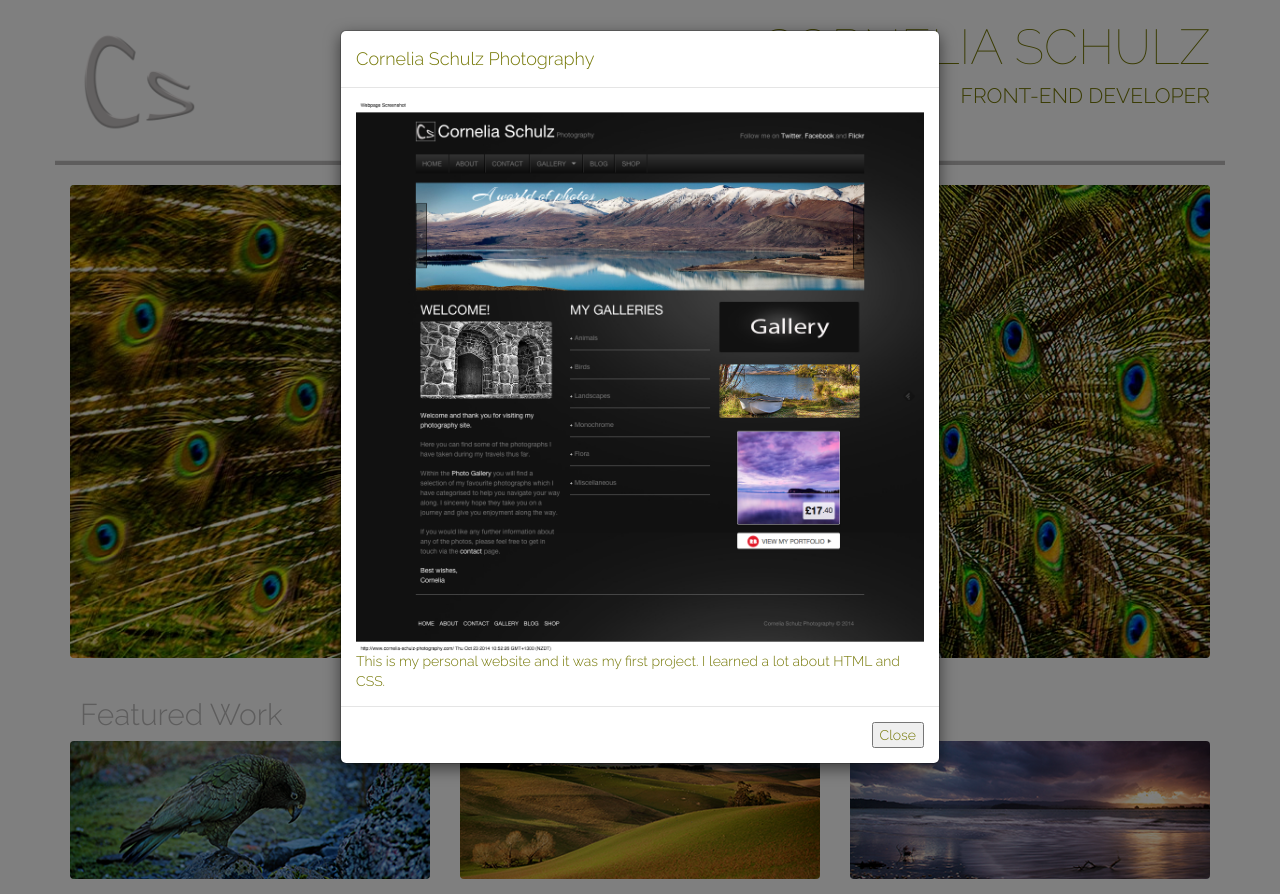
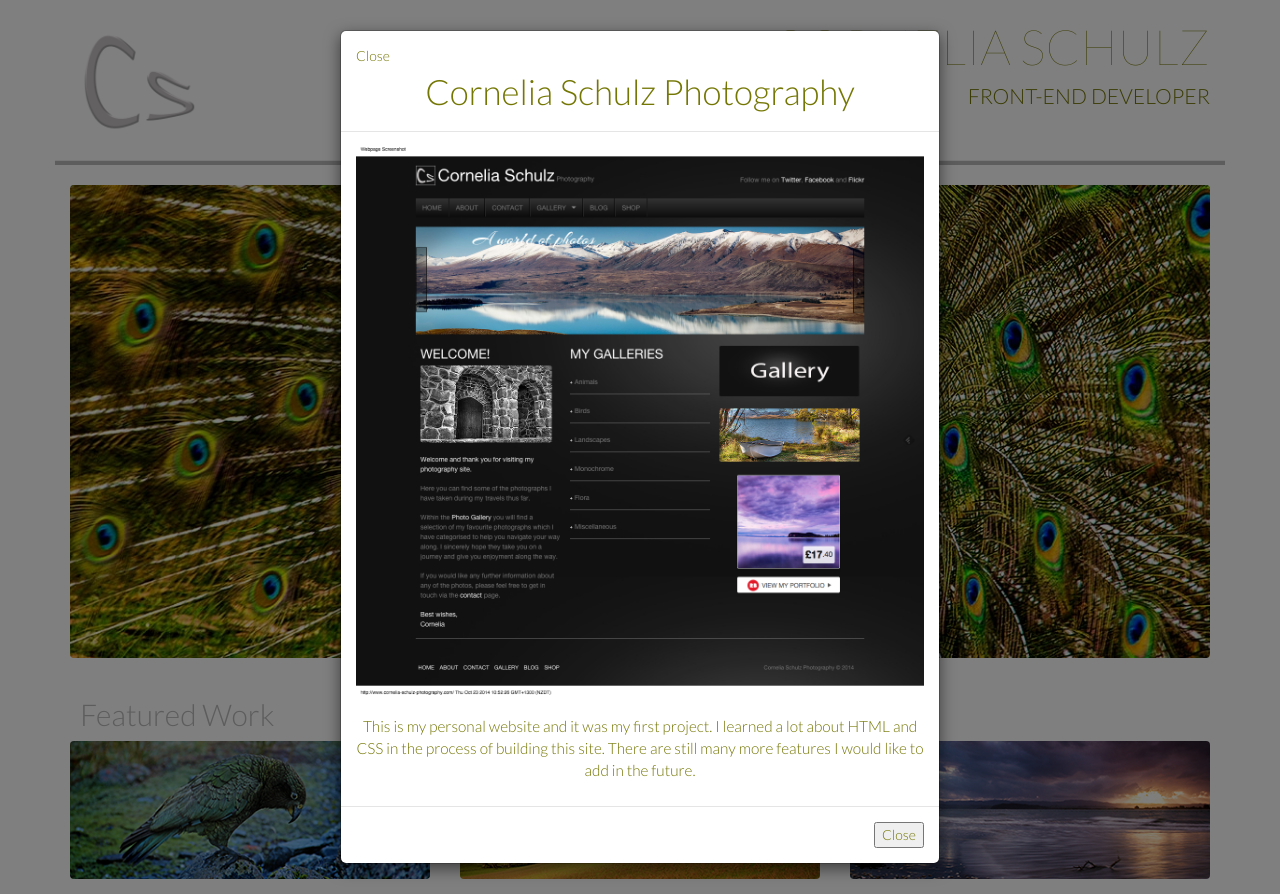
Before and after one commit to cornelia-schulz/portfolio, a PHP site: page / in a window 1280 px wide, after a click that opens the changed part. Run offline with PHP 8.4, Linux system fonts and the light colour scheme.

Commit message:
added modal styling

```diff
--- a/css/style.css
+++ b/css/style.css
@@ -1,6 +1,6 @@
 body {
     color: #747704;
-    font-family: 'Raleway', sans-serif;
+    font-family: 'Lato', sans-serif;
     font-weight: 300;
 }
 
@@ -66,3 +66,7 @@ hr {
 .center-image {
     width: 100%;
 }
+
+.project-description {
+    margin-top: 20px;
+}
--- a/index.html
+++ b/index.html
@@ -7,7 +7,7 @@
 
     <title>Portfolio</title>
 
-    <link href='//fonts.googleapis.com/css?family=Raleway:100,300' rel='stylesheet' type='text/css'>
+    <link href='//fonts.googleapis.com/css?family=Lato:100,300|Raleway:100,300' rel='stylesheet'>
     <link rel="stylesheet" href="css/bootstrap.min.css">
     <link rel="stylesheet" href="css/style.css">
     <link rel="shortcut icon" type="image/ico" href="images/favicon.ico" />
@@ -62,11 +62,12 @@
         <div class="modal-dialog">
             <div class="modal-content">
                 <div class="modal-header">
-                    <h4 class="modal-title" id="myModalLabel1">Cornelia Schulz Photography</h4>
+                    <a href="#" data-dismiss="modal" class="close">Close</a>
+                    <h4 class="modal-title font-medium text-center" id="myModalLabel1">Cornelia Schulz Photography</h4>
                 </div>
                 <div class="modal-body">
                     <img class="img-responsive" src="images/cornelia-schulz-photography.png" alt="Cornelia Schulz Photography">
-                    This is my personal website and it was my first project. I learned a lot about HTML and CSS.
+                    <p class="font-xsmall project-description text-center">This is my personal website and it was my first project. I learned a lot about HTML and CSS in the process of building this site. There are still many more features I would like to add in the future.</p>
                 </div>
                 <div class="modal-footer">
                     <button type="button" class="btn btn-default" data-dismiss="modal">Close</button>
@@ -78,11 +79,12 @@
         <div class="modal-dialog">
             <div class="modal-content">
                 <div class="modal-header">
-                    <h4 class="modal-title" id="myModalLabel2">Stein Schere Papier</h4>
+                    <a href="#" data-dismiss="modal" class="close">Close</a>
+                    <h4 class="modal-title font-medium text-center" id="myModalLabel2">Stein Schere Papier</h4>
                 </div>
                 <div class="modal-body">
                     <img class="img-responsive" src="images/stein-schere-papier.png" alt="Stein Schere Papier">
-                    This is the enjoyable Rock Paper Scissors game in German. I learned a lot about Javascript.
+                    <p class="font-xsmall project-description text-center">This is the enjoyable Rock Paper Scissors game in German. I built this game to learn more about Javascript.</p>
                 </div>
                 <div class="modal-footer">
                     <button type="button" class="btn btn-default" data-dismiss="modal">Close</button>
@@ -94,11 +96,12 @@
         <div class="modal-dialog">
             <div class="modal-content">
                 <div class="modal-header">
-                    <h4 class="modal-title" id="myModalLabel3">Rock Paper Scissors</h4>
+                    <a href="#" data-dismiss="modal" class="close">Close</a>
+                    <h4 class="modal-title font-medium text-center" id="myModalLabel3">Rock Paper Scissors</h4>
                 </div>
                 <div class="modal-body">
                     <img class="img-responsive" src="images/rock-paper-scissors.png" alt="Rock Paper Scissors">
-                    This is the enjoyable Rock Paper Scissors game in English. I learned a lot about Javascript.
+                    <p class="font-xsmall project-description text-center">This is the enjoyable Rock Paper Scissors game. I built this game to learn more about Javascript.</p>
                 </div>
                 <div class="modal-footer">
                     <button type="button" class="btn btn-default" data-dismiss="modal">Close</button>
```
